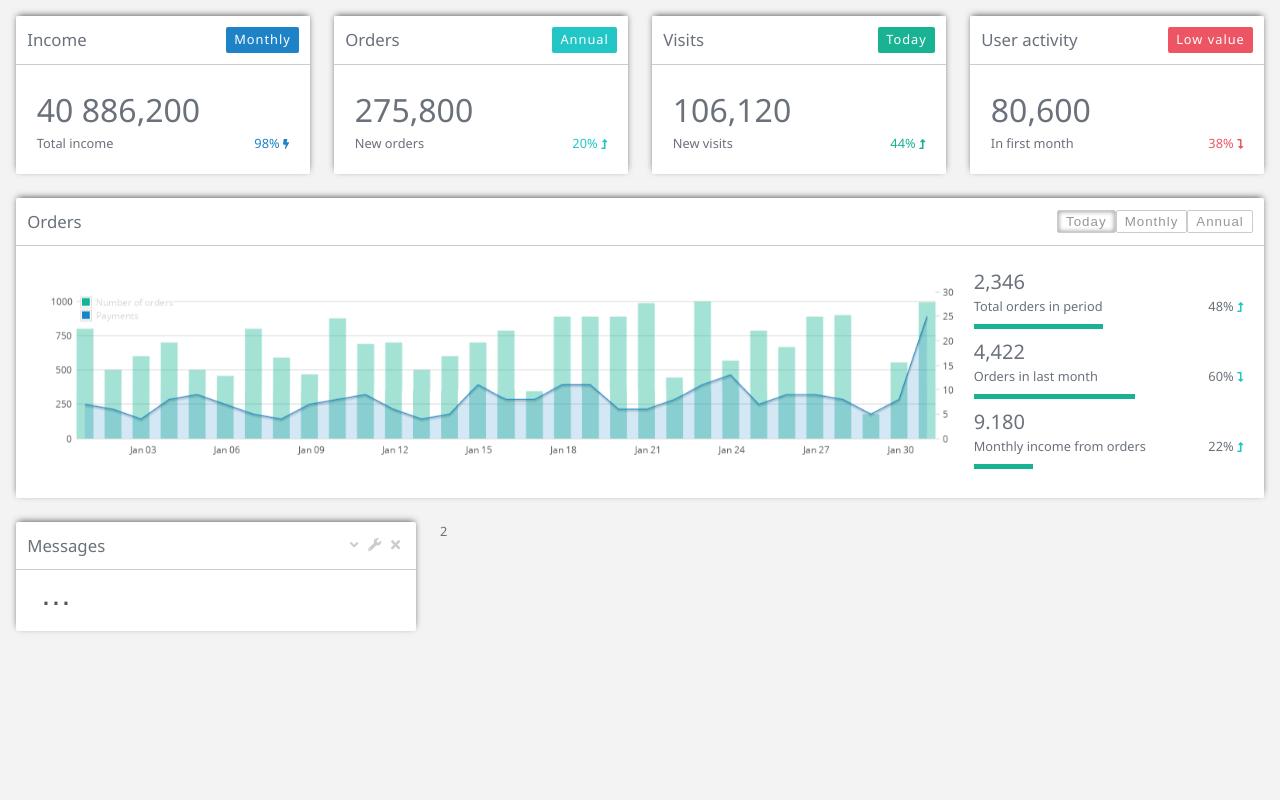
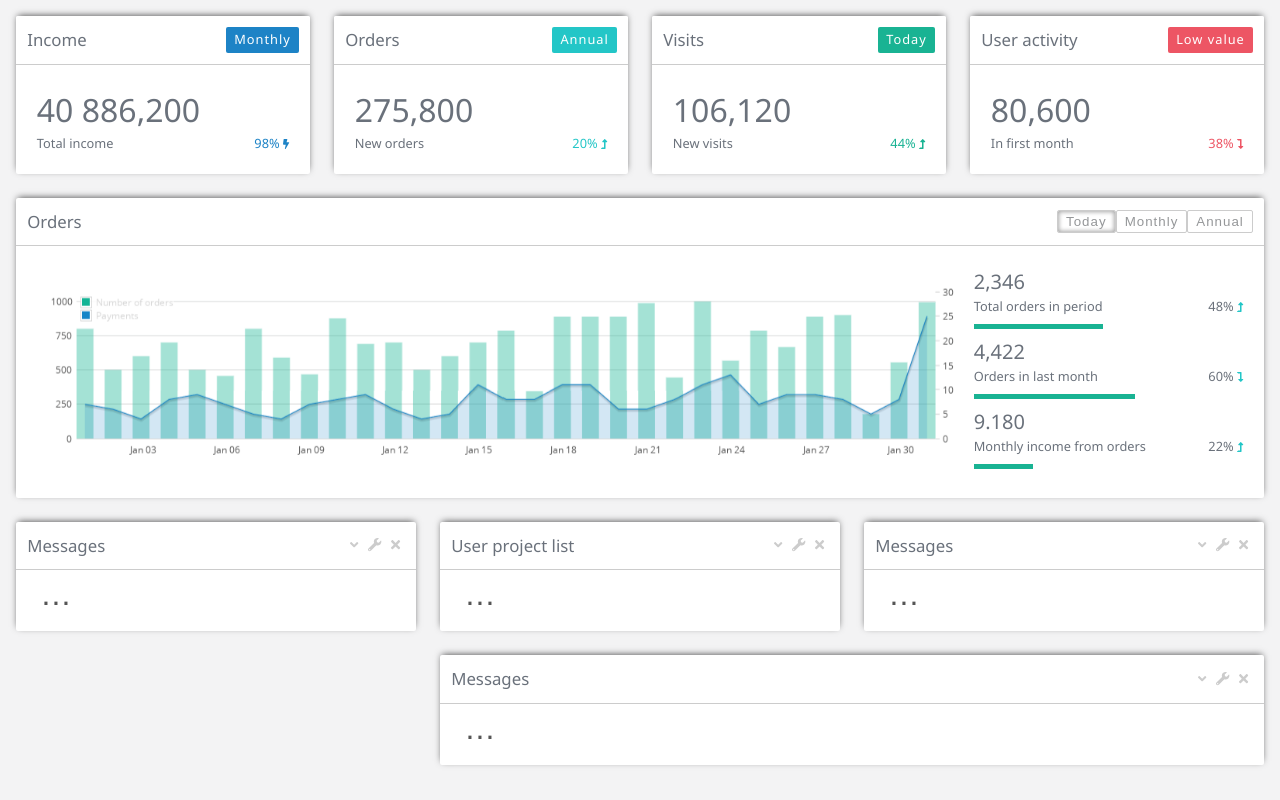
Before and after one commit to bartushak007/react_task, a React (Create React App) app: page / in a window 1280 px wide. Built offline with nearby package versions, Linux system fonts and the light colour scheme.

Commit message:
add Projects component

```diff
--- a/public/data.json
+++ b/public/data.json
@@ -148,5 +148,46 @@
         "ago": 22
       }
     ]
+  },
+  "projects": {
+    "title": "User project list",
+    "projectsList": [
+      {
+        "status": "Pending...",
+        "date": "10.07.15",
+        "user": "Sarah",
+        "value": 45
+      },
+      {
+        "status": "Canceled",
+        "date": "10.07.15",
+        "user": "Monica",
+        "value": 25
+      },
+      {
+        "status": "Completed",
+        "date": "10.07.15",
+        "user": "Adam",
+        "value": 78
+      },
+      {
+        "status": "Pending...",
+        "date": "10.07.15",
+        "user": "Sarah",
+        "value": 45
+      },
+      {
+        "status": "Canceled",
+        "date": "10.07.15",
+        "user": "Monica",
+        "value": 25
+      },
+      {
+        "status": "Completed",
+        "date": "10.07.15",
+        "user": "Adam",
+        "value": 78
+      }
+    ]
   }
 }
--- /dev/null
+++ b/src/components/blocks/projects/Projects.js
@@ -0,0 +1,63 @@
+import React from 'react';
+import PropTypes from 'prop-types';
+
+import Icon from '../../shared/icon';
+import './style/projects.scss';
+
+const Projects = ({ projectsList }) => {
+  const renderProjects = (project, i) => <Project key={i} {...project} />;
+
+  return (
+    <div className=" wrap-content">
+      <div className="projects__item">
+        <div className="projects__cell">
+          <span className="title"> Status</span>
+        </div>
+        <div className="projects__cell">
+          <span className="title"> Date</span>
+        </div>
+        <div className="projects__cell">
+          <span className="title"> User</span>
+        </div>
+        <div className="projects__cell">
+          <span className="title"> Value</span>
+        </div>
+      </div>
+      {projectsList.map(renderProjects)}
+    </div>
+  );
+};
+
+const Project = React.memo(({ status, date, user, value }) => {
+  return (
+    <div className="projects__item">
+      <div className="projects__cell">
+        <span
+          className={`projects__cell-status projects__cell-status--${status.toLowerCase()}`}
+        >
+          {status}
+        </span>
+      </div>
+      <div className="projects__cell">
+        <Icon icon="clock" /> {date}
+      </div>
+      <div className="projects__cell">{user}</div>
+      <div className="projects__cell projects__cell-value">
+        {value}% <Icon icon="up" />
+      </div>
+    </div>
+  );
+});
+
+Projects.propTypes = {
+  projectsList: PropTypes.arrayOf(
+    PropTypes.shape({
+      status: PropTypes.string,
+      date: PropTypes.string,
+      user: PropTypes.string,
+      value: PropTypes.number
+    })
+  )
+};
+
+export default Projects;
--- /dev/null
+++ b/src/components/blocks/projects/index.js
@@ -0,0 +1,3 @@
+import Projects from './Projects';
+
+export default Projects;
--- /dev/null
+++ b/src/components/blocks/projects/style/projects.scss
@@ -0,0 +1,39 @@
+.projects {
+  &__item {
+    display: flex;
+    align-items: center;
+    padding: 0.3rem 1rem;
+
+    &:not(:last-child) {
+      border-bottom: 1px solid #ccc;
+    }
+  }
+
+  &__cell {
+    width: 25%;
+  }
+
+  &__cell-value {
+    color: #19b393;
+  }
+
+  &__cell-status {
+    &--completed {
+      color: #fff;
+      display: inline-block;
+      padding: 0.2rem 0.5rem;
+      border-radius: 2px;
+      letter-spacing: 1px;
+      background: #19b393;
+    }
+
+    &--canceled {
+      color: #fff;
+      display: inline-block;
+      padding: 0.2rem 0.5rem;
+      border-radius: 2px;
+      letter-spacing: 1px;
+      background: #ed5564;
+    }
+  }
+}
--- a/src/components/shared/icon/Icon.js
+++ b/src/components/shared/icon/Icon.js
@@ -12,7 +12,7 @@ import {
   faTimes
 } from '@fortawesome/free-solid-svg-icons';
 
-import { faEnvelope } from '@fortawesome/free-regular-svg-icons';
+import { faEnvelope, faClock } from '@fortawesome/free-regular-svg-icons';
 const icons = {
   down: faLevelDownAlt,
   up: faLevelUpAlt,
@@ -21,7 +21,8 @@ const icons = {
   angleDown: faAngleDown,
   wrench: faWrench,
   times: faTimes,
-  envelope: faEnvelope
+  envelope: faEnvelope,
+  clock: faClock
 };
 
 const Icon = ({ icon, fontSize, ...props }) => {
--- a/src/components/shared/partialContent/PartialContent.js
+++ b/src/components/shared/partialContent/PartialContent.js
@@ -5,7 +5,7 @@ import Icon from '../icon';
 import useToggle from '../../../hooks/useToggle';
 import './style/partial-content.scss';
 
-const PartialContent = ({ children, title }) => {
+const PartialContent = ({ children, title, className }) => {
   const { toggle, turnToggle } = useToggle();
   const ToggleBtn = ({ children }) => (
     <button className="partial-content__btn" onClick={turnToggle}>
@@ -14,7 +14,7 @@ const PartialContent = ({ children, title }) => {
   );
 
   return (
-    <div className="abroad partial-content">
+    <div className={`abroad partial-content ${className ? className : ''}`}>
       <div className="space-between wrap-head">
         <h3 className="title">{title}</h3>{' '}
         <div>
--- a/src/pages/home/Home.js
+++ b/src/pages/home/Home.js
@@ -5,6 +5,7 @@ import Activities from '../../components/blocks/activity';
 import OrdersInGraphs from '../../components/sections/ordersInGraphs';
 import PartialContent from '../../components/shared/partialContent';
 import Messages from '../../components/blocks/messages';
+import Projects from '../../components/blocks/projects';
 import './style/home.scss';
 
 const Home = ({ data }) => {
@@ -22,7 +23,19 @@ const Home = ({ data }) => {
             <Messages {...data.messages} />
           </PartialContent>
         </div>
-        <div className="home__lists-container">2</div>
+        <div className="home__lists-container">
+          <PartialContent title={data.projects.title} className="projects">
+            <Projects {...data.projects} />
+          </PartialContent>
+          <PartialContent
+            title={data.messages.title}
+            className="todo"
+          ></PartialContent>
+          <PartialContent
+            title={data.messages.title}
+            className="transactions"
+          ></PartialContent>
+        </div>
       </div>
     </div>
   );
--- a/src/pages/home/style/home.scss
+++ b/src/pages/home/style/home.scss
@@ -32,17 +32,36 @@
 
   .home__content-collection {
     grid-area: content-collection;
+  }
+}
+
+.home__content-collection {
   display: grid;
   grid-template-columns: 1fr 1fr 1fr;
   align-items: start;
-    grid-template-areas: 'messages-container, lists-container';
+  grid-template-areas: 'messages-container lists-container lists-container';
+  grid-gap: 1.5rem;
+}
+
+.home__messages-container {
+  grid-area: messages-container;
+}
+
+.home__lists-container {
+  grid-area: lists-container;
+  align-items: start;
+  display: grid;
+  grid-template-columns: 1fr 1fr;
+  grid-template-areas: 'projects todo' 'transactions transactions';
   grid-gap: 1.5rem;
 
-    &__messages-container {
-      grid-area: messages-container;
+  .projects {
+    grid-area: projects;
   }
-    &__lists-container {
-      grid-area: lists-container;
+  .todo {
+    grid-area: todo;
+  }
+  .transactions {
+    grid-area: transactions;
   }
 }
-}
```
Lines whose indentation alone changed are shown as unchanged.
